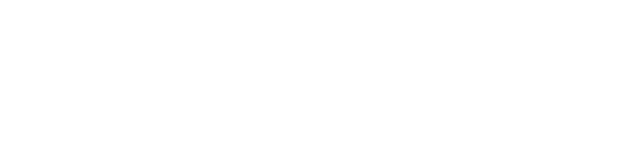
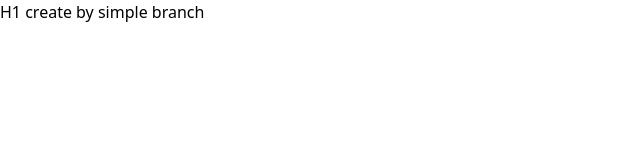
Before and after one commit to RahimovAbdurahmon/branch, a website: page src/index.html in a window 1280 px wide. Shown: the whole page, without its empty margins (0-640 px from the left). Drawn offline with nearby package versions, Linux system fonts and the light colour scheme; files that its build step writes are made by us from their sources.

Commit message:
changes by simple branch

```diff
--- a/src/index.html
+++ b/src/index.html
@@ -7,6 +7,6 @@
     <link rel="stylesheet" href="output.css">
 </head>
 <body>
-
+    <h1>H1 create by simple branch</h1>
 </body>
 </html>
```
